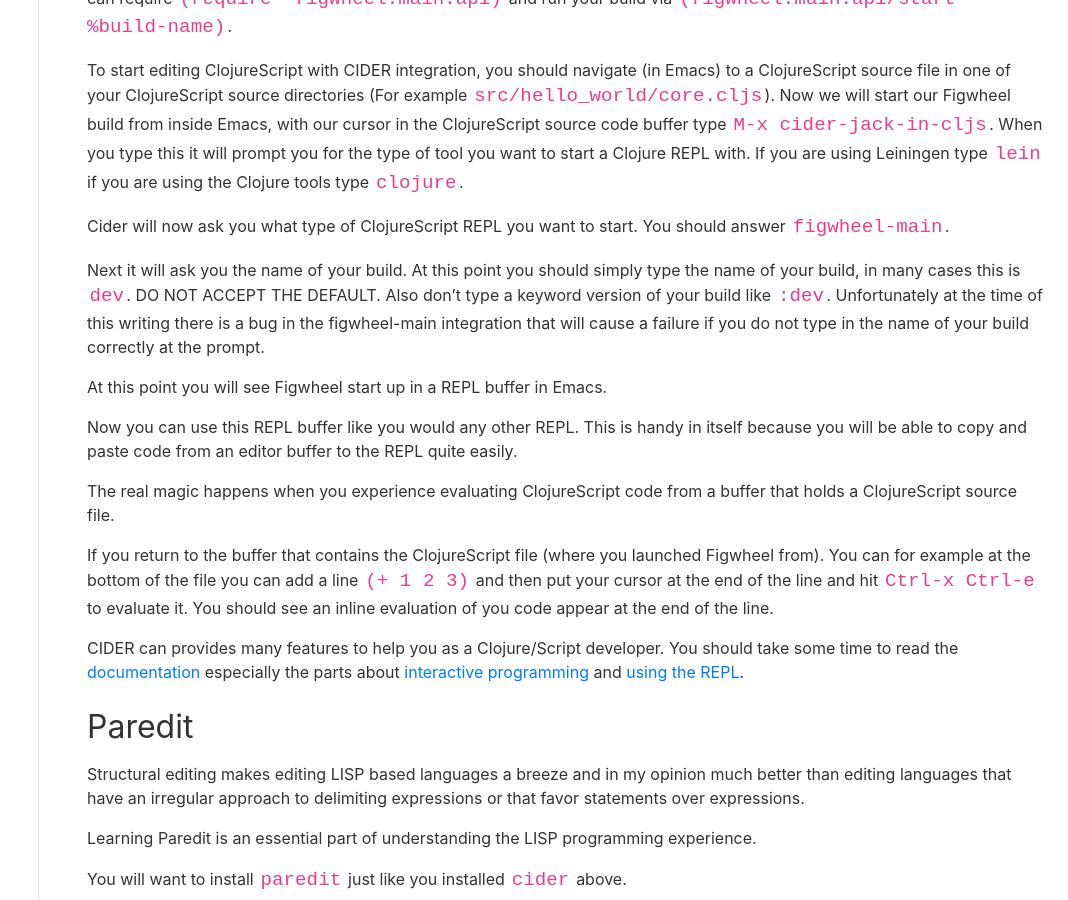
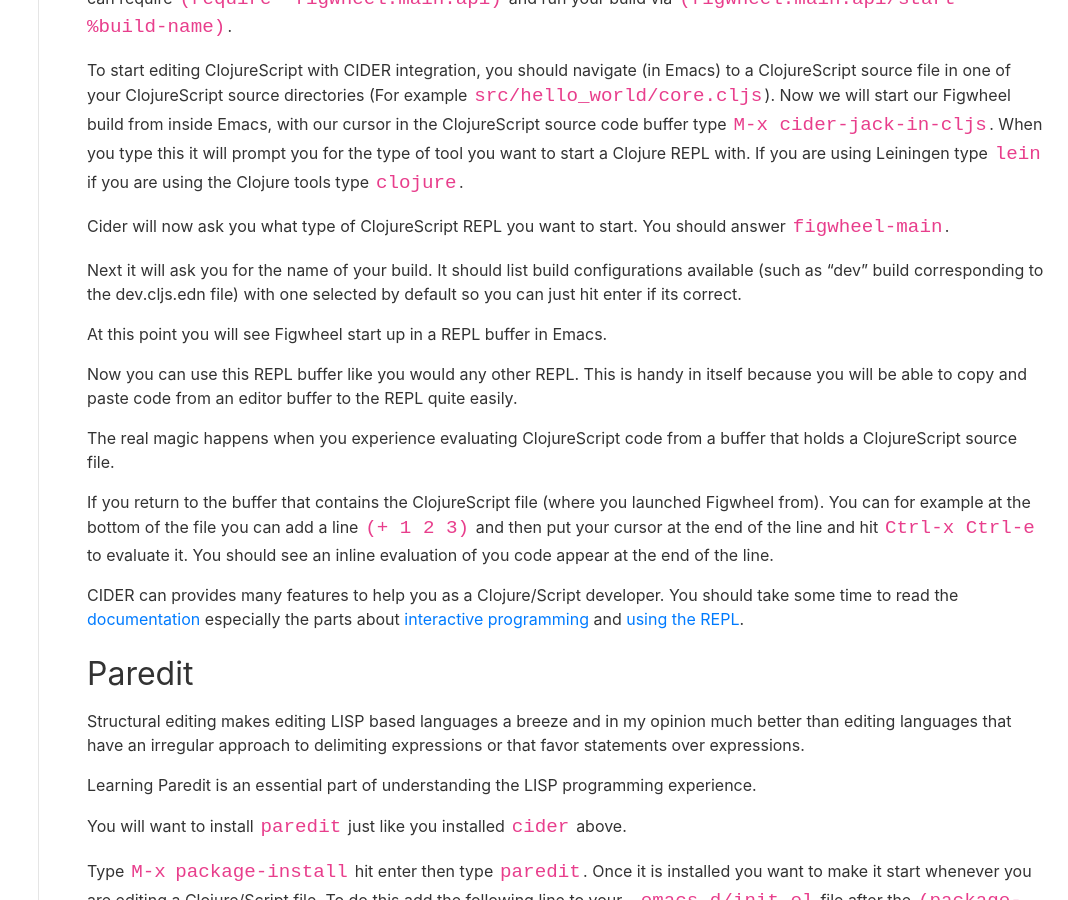
Before and after one commit to bhauman/figwheel-main, a Jekyll site: the page built from docs/docs/emacs.md, in a window 1280 px wide and 900 px high, scrolled down 2660 px. Shown: the whole window, without its empty margins (212-1280 px from the left). Built offline with Jekyll 4.4.1, drawn with Linux system fonts in a browser that asks for light colours.

Commit message:
update emacs docs to account for bug fixed in cider (#2698) (#239)
Co-authored-by: Kevin Rathbun <18218688+piedraven@users.noreply.github.com>

```diff
--- a/docs/docs/emacs.md
+++ b/docs/docs/emacs.md
@@ -169,12 +169,10 @@
 Cider will now ask you what type of ClojureScript REPL you want to
 start. You should answer `figwheel-main`.
 
-Next it will ask you the name of your build. At this point you should
-simply type the name of your build, in many cases this is `dev`. DO
-NOT ACCEPT THE DEFAULT. Also don't type a keyword version of your
-build like `:dev`. Unfortunately at the time of this writing there is
-a bug in the figwheel-main integration that will cause a failure if
-you do not type in the name of your build correctly at the prompt.
+Next it will ask you for the name of your build. It should list build
+configurations available (such as "dev" build corresponding to the
+dev.cljs.edn file) with one selected by default so you can just hit
+enter if its correct.
 
 At this point you will see Figwheel start up in a REPL buffer in Emacs.
 
```
